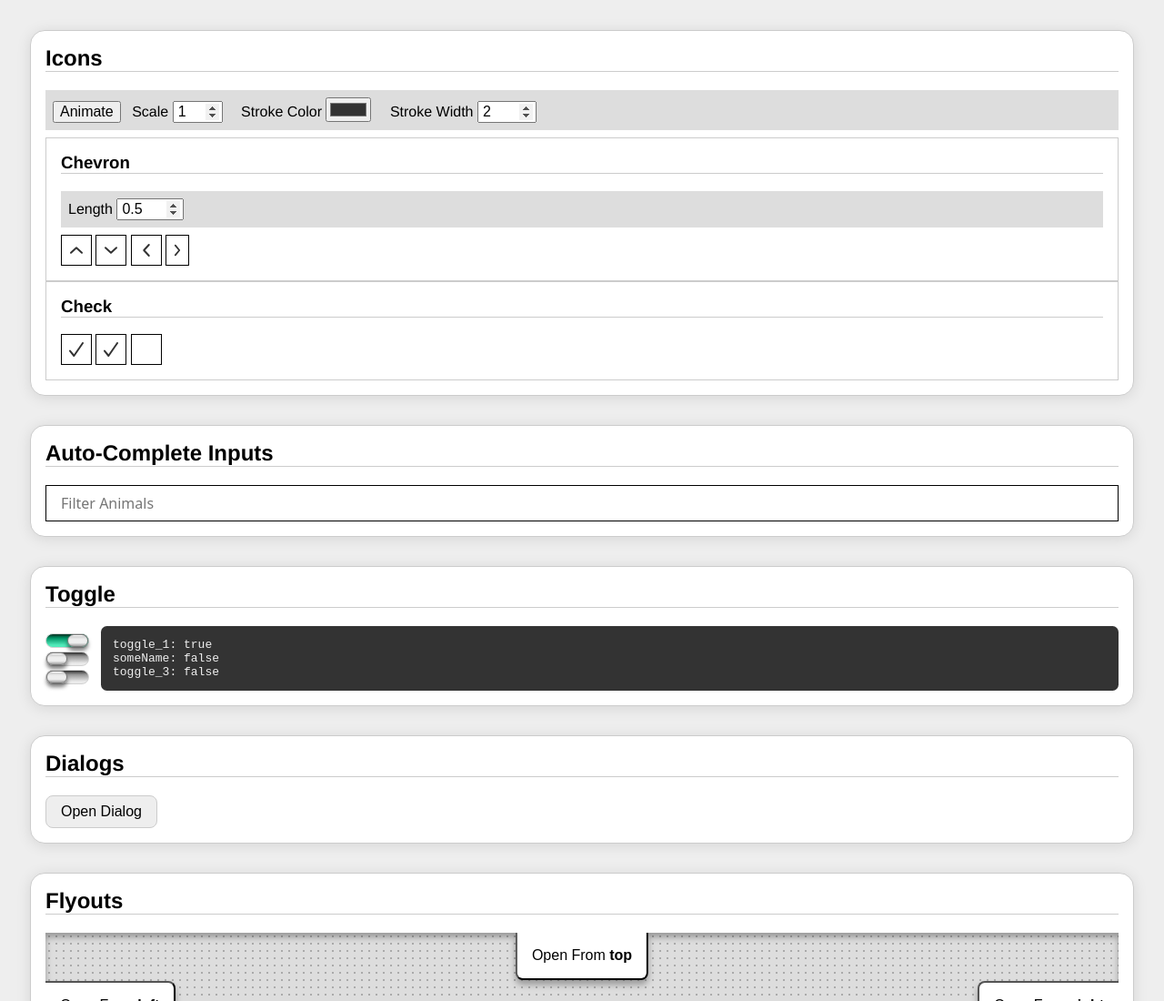
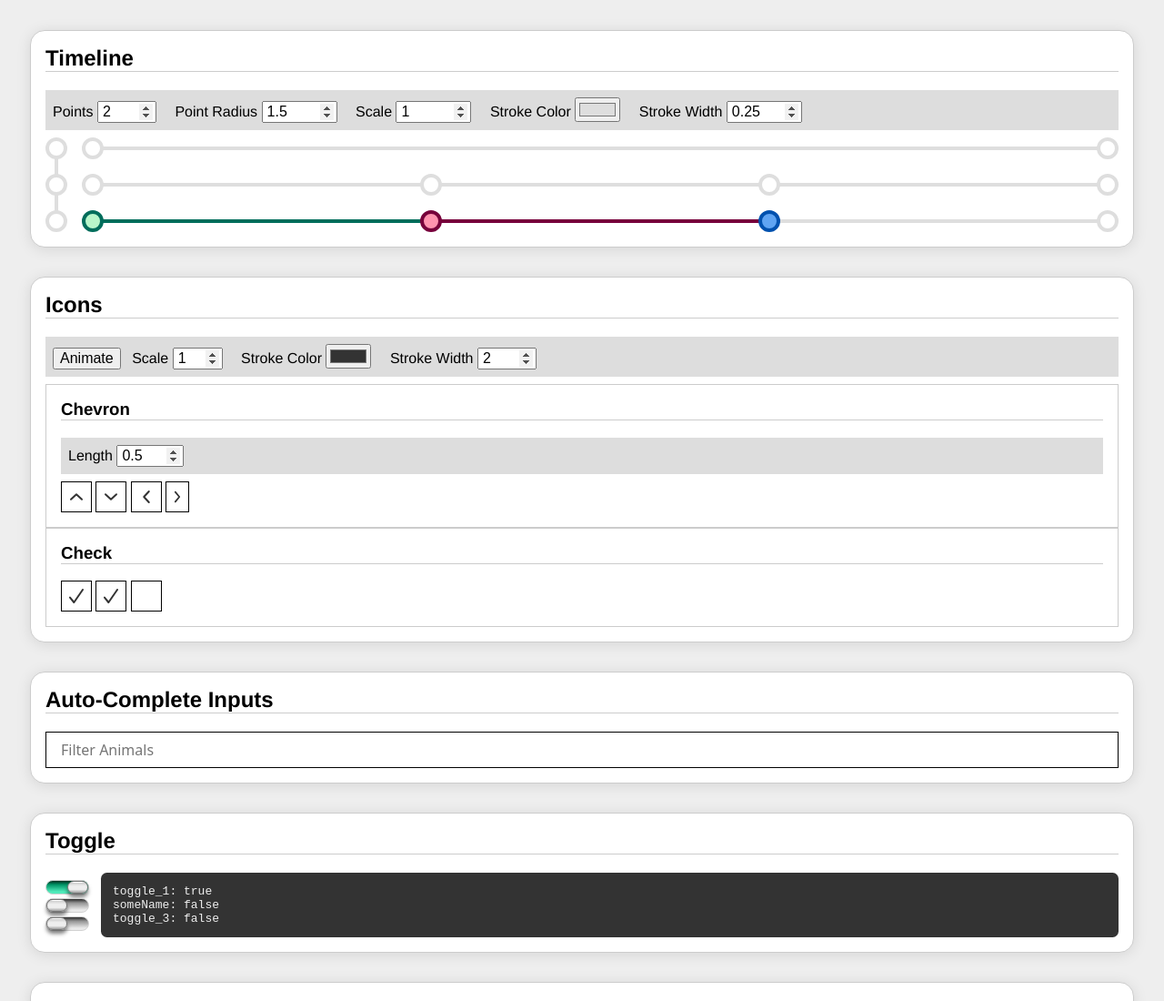
Before and after one commit to the0neWhoKnocks/web-components, a plain HTML site: page index.html in a window 1280 px wide. Shown: the top 1100 px of the page at 91% size. Drawn offline with Linux system fonts and the light colour scheme.

Commit message:
feat: Added Timeline

```diff
--- a/index.html
+++ b/index.html
@@ -11,11 +11,92 @@
     <script src="js/components/hybrid/CustomIconCheck.js"></script>
     <script src="js/components/hybrid/CustomIconChevron.js"></script>
     <script src="js/components/hybrid/CustomToggle.js"></script>
+    <script src="js/components/hybrid/CustomTimeline.js"></script>
     <script src="js/components/js-only/CustomDialog.js"></script>
     <script src="js/components/js-only/CustomFlyout.js"></script>
   </head>
   <body>
     <div id="wrapper">
+      <section>
+        <h2 class="title">Timeline</h2>
+
+        <nav>
+          <label>
+            Points
+            <input type="number" id="timelinePoints" min="2" max="20" value="2" />
+          </label>
+          <label>
+            Point Radius
+            <input type="number" id="timelinePointRadius" min="0.5" max="5" value="1.5" step="0.25" />
+          </label>
+          <label>
+            Scale
+            <input type="number" id="timelineScale" min="0.5" max="3" value="1" step="0.25" />
+          </label>
+          <label>
+            Stroke Color
+            <input type="color" id="timelineStrokeColor" value="#dedede" />
+          </label>
+          <label>
+            Stroke Width
+            <input type="number" id="timelineStrokeWidth" min="0.01" max="1" value="0.25" step="0.01" />
+          </label>
+        </nav>
+
+        <div class="timelines-wrapper">
+          <custom-timeline vertical points="3"></custom-timeline>
+          <custom-timeline id="defaultTimeline"></custom-timeline>
+          <custom-timeline points="4"></custom-timeline>
+          <custom-timeline points="4" pointStates="1,s; 2,f; 3,r"></custom-timeline>
+        </div>
+
+        <style>
+          .timelines-wrapper {
+            display: grid;
+            grid-gap: 1em;
+            grid-template-areas:
+              "v ."
+              "v ."
+              "v .";
+            grid-template-columns: 1.5em auto;
+          }
+          .timelines-wrapper custom-timeline[vertical] {
+            grid-area: v;
+          }
+        </style>
+
+        <script>
+          const defaultTimeline = document.getElementById('defaultTimeline');
+          const timelines = [...document.querySelectorAll('custom-timeline')];
+          const timelinesWrapper = document.querySelector('.timelines-wrapper');
+
+          document.getElementById('timelinePoints').addEventListener('input', ({ currentTarget: { value } }) => {
+            defaultTimeline.points = value;
+          });
+          document.getElementById('timelinePointRadius').addEventListener('input', ({ currentTarget: { value } }) => {
+            timelinesWrapper.style.gridTemplateColumns = `${value}em auto`;
+            timelines.forEach((timeline, ndx) => {
+              if (ndx === 0) timeline.setAttribute('pointRadius', value);
+              else timeline.pointRadius = value;
+            });
+          });
+          document.getElementById('timelineScale').addEventListener('input', ({ currentTarget: { value } }) => {
+            timelinesWrapper.style.fontSize = `${value}em`;
+          });
+          document.getElementById('timelineStrokeColor').addEventListener('input', ({ currentTarget: { value } }) => {
+            timelines.forEach((timeline, ndx) => {
+              if (ndx === 0) timeline.setAttribute('strokeColor', value);
+              else timeline.strokeColor = value;
+            });
+          });
+          document.getElementById('timelineStrokeWidth').addEventListener('input', ({ currentTarget: { value } }) => {
+            timelines.forEach((timeline, ndx) => {
+              if (ndx === 0) timeline.setAttribute('strokeWidth', value);
+              else timeline.strokeWidth = value;
+            });
+          });
+        </script>
+      </section>
       <section>
         <h2 class="title">Icons</h2>
 
--- /dev/null
+++ b/js/components/hybrid/CustomTimeline.js
@@ -0,0 +1,265 @@
+(() => {
+  const CSS_VAR__COLOR__FAILED = '--color--failed';
+  const CSS_VAR__COLOR__FAILED_ACCENT = '--color--failed-accent';
+  const CSS_VAR__COLOR__FAILED_SECONDARY = '--color--failed-secondary';
+  const CSS_VAR__COLOR__PASSED = '--color--passed';
+  const CSS_VAR__COLOR__PASSED_ACCENT = '--color--passed-accent';
+  const CSS_VAR__COLOR__PASSED_SECONDARY = '--color--passed-secondary';
+  const CSS_VAR__COLOR__RUNNING = '--color--running';
+  const CSS_VAR__COLOR__RUNNING_ACCENT = '--color--running-accent';
+  const CSS_VAR__COLOR__RUNNING_SECONDARY = '--color--running-secondary';
+  const CSS_VAR__POINT_RADIUS = '--point-radius';
+  const CSS_VAR__STROKE_COLOR = '--stroke-color';
+  const CSS_VAR__STROKE_WIDTH = '--stroke-width';
+  const DEFAULT__NUM_OF_POINTS = 2;
+  const DEFAULT__POINT_RADIUS = 1.5;
+  const DEFAULT__STROKE_COLOR = '#dedede';
+  const DEFAULT__STROKE_WIDTH = 0.25;
+  const STATE__FAILED = 'failed';
+  const STATE__RUNNING = 'running';
+  const STATE__SUCCESSFUL = 'successful';
+  const statesMap = {
+    f: STATE__FAILED,
+    r: STATE__RUNNING,
+    s: STATE__SUCCESSFUL,
+  };
+
+  class Timeline extends HTMLElement {
+    get points() {
+      return +this.getAttribute('points') || DEFAULT__NUM_OF_POINTS;
+    }
+    set points(value) {
+      const _val = +value;
+      const points = (_val > DEFAULT__NUM_OF_POINTS) ? _val : DEFAULT__NUM_OF_POINTS;
+
+      this.setAttribute('points', points);
+      this.els.root.innerHTML = Array(this.points).fill('').reduce((str) => {
+        return `${str}<div class="${this.ROOT_CLASS}__point"></div>`;
+      }, '');
+    }
+
+    get pointRadius() {
+      return this.getAttribute('pointRadius') || DEFAULT__POINT_RADIUS;
+    }
+    set pointRadius(value) {
+      const _val = +value;
+      this.setAttribute('pointRadius', _val);
+      this.style.setProperty(CSS_VAR__POINT_RADIUS, `${_val}em`);
+    }
+
+    get pointStates() {
+      return this.getAttribute('pointStates');
+    }
+    set pointStates(states) {
+      this.setAttribute('pointStates', states);
+
+      if (states) {
+        // A race condition for the initial setting of `points` can occur, so
+        // wait a tick to ensure there's markup to work with.
+        requestAnimationFrame(() => {
+          states.split(';').forEach((s) => {
+            const [ndx, state] = s.trim().split(',');
+
+            if (statesMap[state]) {
+              const el = this.els.root.querySelector(`.${this.ROOT_CLASS}__point:nth-of-type(${+ndx})`);
+              if (el) {
+                el.classList.remove(...Object.values(statesMap));
+                el.classList.add(statesMap[state]);
+              }
+            }
+          });
+        });
+      }
+    }
+
+    get strokeColor() {
+      return this.getAttribute('strokeColor') || DEFAULT__STROKE_COLOR;
+    }
+    set strokeColor(value) {
+      this.setAttribute('strokeColor', value);
+      this.style.setProperty(CSS_VAR__STROKE_COLOR, value);
+    }
+
+    get strokeWidth() {
+      return this.getAttribute('strokeWidth') || DEFAULT__STROKE_WIDTH;
+    }
+    set strokeWidth(value) {
+      const _val = +value;
+      this.setAttribute('strokeWidth', _val);
+      this.style.setProperty(CSS_VAR__STROKE_WIDTH, `${_val}em`);
+    }
+
+    get vertical() {
+      return this.hasAttribute('vertical');
+    }
+    set vertical(value) {
+      (value === '' || value === 'true' || value === true)
+        ? this.setAttribute('vertical', '')
+        : this.removeAttribute('vertical');
+    }
+
+    static get observedAttributes() {
+      return [
+        'points',
+        'pointradius',
+        'pointstates',
+        'strokecolor',
+        'strokewidth',
+        'vertical',
+      ];
+    }
+
+    attributeChangedCallback(attr, oldVal, newVal) {
+      if (oldVal !== newVal) {
+        let _newVal = newVal;
+
+        switch (attr) {
+          case 'pointradius': { this.pointRadius = _newVal; break; }
+          case 'pointstates': { this.pointStates = _newVal; break; }
+          case 'strokecolor': { this.strokeColor = _newVal; break; }
+          case 'strokewidth': { this.strokeWidth = _newVal; break; }
+          default: { this[attr] = _newVal; }
+        }
+      }
+    }
+
+    constructor() {
+      super();
+
+      this.attachShadow({ mode: 'open' });
+
+      const { shadowRoot } = this;
+      this.ROOT_CLASS = 'timeline';
+
+      shadowRoot.innerHTML = `
+        <style>
+          *, *::after, *::before {
+            box-sizing: border-box;
+          }
+
+          :host {
+            ${CSS_VAR__COLOR__FAILED}: #77003b;
+            ${CSS_VAR__COLOR__FAILED_ACCENT}: #feffc2;
+            ${CSS_VAR__COLOR__FAILED_SECONDARY}: #ff94af;
+            ${CSS_VAR__COLOR__PASSED}: #006d5b;
+            ${CSS_VAR__COLOR__PASSED_ACCENT}: #f7ffc2;
+            ${CSS_VAR__COLOR__PASSED_SECONDARY}: #b9f6ca;
+            ${CSS_VAR__COLOR__RUNNING}: #0051ae;
+            ${CSS_VAR__COLOR__RUNNING_ACCENT}: #b5e9ff;
+            ${CSS_VAR__COLOR__RUNNING_SECONDARY}: #60a4f2;
+            ${CSS_VAR__POINT_RADIUS}: ${DEFAULT__POINT_RADIUS}em;
+            ${CSS_VAR__STROKE_COLOR}: ${DEFAULT__STROKE_COLOR};
+            ${CSS_VAR__STROKE_WIDTH}: ${DEFAULT__STROKE_WIDTH}em;
+
+            font-family: Helvetica, Arial, sans-serif;
+          }
+
+          .${this.ROOT_CLASS} {
+            display: flex;
+          }
+          .${this.ROOT_CLASS}__point {
+            width: 100%;
+            height: var(${CSS_VAR__POINT_RADIUS});
+            flex: 1;
+            position: relative;
+          }
+          .${this.ROOT_CLASS}__point:last-of-type {
+            flex: 0;
+          }
+          .${this.ROOT_CLASS}__point:not(:last-of-type)::before {
+            content: '';
+            height: var(${CSS_VAR__STROKE_WIDTH});
+            background: var(${CSS_VAR__STROKE_COLOR});
+            display: block;
+            position: absolute;
+            top: 50%;
+            left: calc(var(${CSS_VAR__POINT_RADIUS}) - (var(${CSS_VAR__STROKE_WIDTH}) / 2));
+            right: calc((var(${CSS_VAR__STROKE_WIDTH}) / 2) * -1);
+            transform: translateY(-50%);
+          }
+          .${this.ROOT_CLASS}__point::after {
+            content: '';
+            width: var(${CSS_VAR__POINT_RADIUS});
+            height: var(${CSS_VAR__POINT_RADIUS});
+            line-height: 1em;
+            border: var(${CSS_VAR__STROKE_WIDTH}) solid var(${CSS_VAR__STROKE_COLOR});
+            border-radius: 100%;
+            display: block;
+            position: relative;
+          }
+
+          :host([vertical]) .${this.ROOT_CLASS} {
+            width: var(${CSS_VAR__POINT_RADIUS});
+            height: 100%;
+            flex-direction: column;
+          }
+          :host([vertical]) .${this.ROOT_CLASS}__point {
+            width: var(${CSS_VAR__POINT_RADIUS});
+            height: 100%;
+          }
+          :host([vertical]) .${this.ROOT_CLASS}__point::before {
+            width: var(${CSS_VAR__STROKE_WIDTH});
+            height: auto;
+            top: calc(var(${CSS_VAR__POINT_RADIUS}) - (var(${CSS_VAR__STROKE_WIDTH}) / 2));
+            bottom: calc((var(${CSS_VAR__STROKE_WIDTH}) / 2) * -1);
+            left: 50%;
+            right: unset;
+            transform: translateX(-50%);
+          }
+
+          @keyframes runningAnim {
+            0% {
+              border-color: var(${CSS_VAR__COLOR__RUNNING});
+              background-color: var(${CSS_VAR__COLOR__RUNNING_SECONDARY});
+            }
+            50% {
+              border-color: var(${CSS_VAR__COLOR__RUNNING_SECONDARY});
+              background-color: var(${CSS_VAR__COLOR__RUNNING_ACCENT});
+            }
+            100% {
+              border-color: var(${CSS_VAR__COLOR__RUNNING});
+              background-color: var(${CSS_VAR__COLOR__RUNNING_SECONDARY});
+            }
+          }
+          .${this.ROOT_CLASS}__point.${STATE__RUNNING}::after {
+            animation: runningAnim 3s infinite;
+          }
+
+          .${this.ROOT_CLASS}__point.${STATE__SUCCESSFUL}::before {
+            background: var(${CSS_VAR__COLOR__PASSED});
+          }
+          .${this.ROOT_CLASS}__point.${STATE__SUCCESSFUL}::after {
+            border-color: var(${CSS_VAR__COLOR__PASSED});
+            background: var(${CSS_VAR__COLOR__PASSED_SECONDARY});
+          }
+          .${this.ROOT_CLASS}__point.${STATE__SUCCESSFUL}:last-of-type::after {
+            color: var(${CSS_VAR__COLOR__PASSED});
+            background: var(${CSS_VAR__COLOR__PASSED_ACCENT});
+          }
+
+          .${this.ROOT_CLASS}__point.${STATE__FAILED}::before {
+            background: var(${CSS_VAR__COLOR__FAILED});
+          }
+          .${this.ROOT_CLASS}__point.${STATE__FAILED}::after {
+            color: var(${CSS_VAR__COLOR__FAILED});
+            border-color: var(${CSS_VAR__COLOR__FAILED});
+            background: var(${CSS_VAR__COLOR__FAILED_SECONDARY});
+          }
+        </style>
+
+        <div class="${this.ROOT_CLASS}"></div>
+      `;
+
+      this.els = {
+        root: shadowRoot.querySelector(`.${this.ROOT_CLASS}`),
+      };
+    }
+
+    connectedCallback(){
+      // set default if no `points` have been specified
+      if (!this.els.root.innerHTML) this.points = this.points;
+    }
+  }
+
+  window.customElements.define('custom-timeline', Timeline);
+})();
```
Also changed, not shown: TODO.md (+0 -2 lines).
